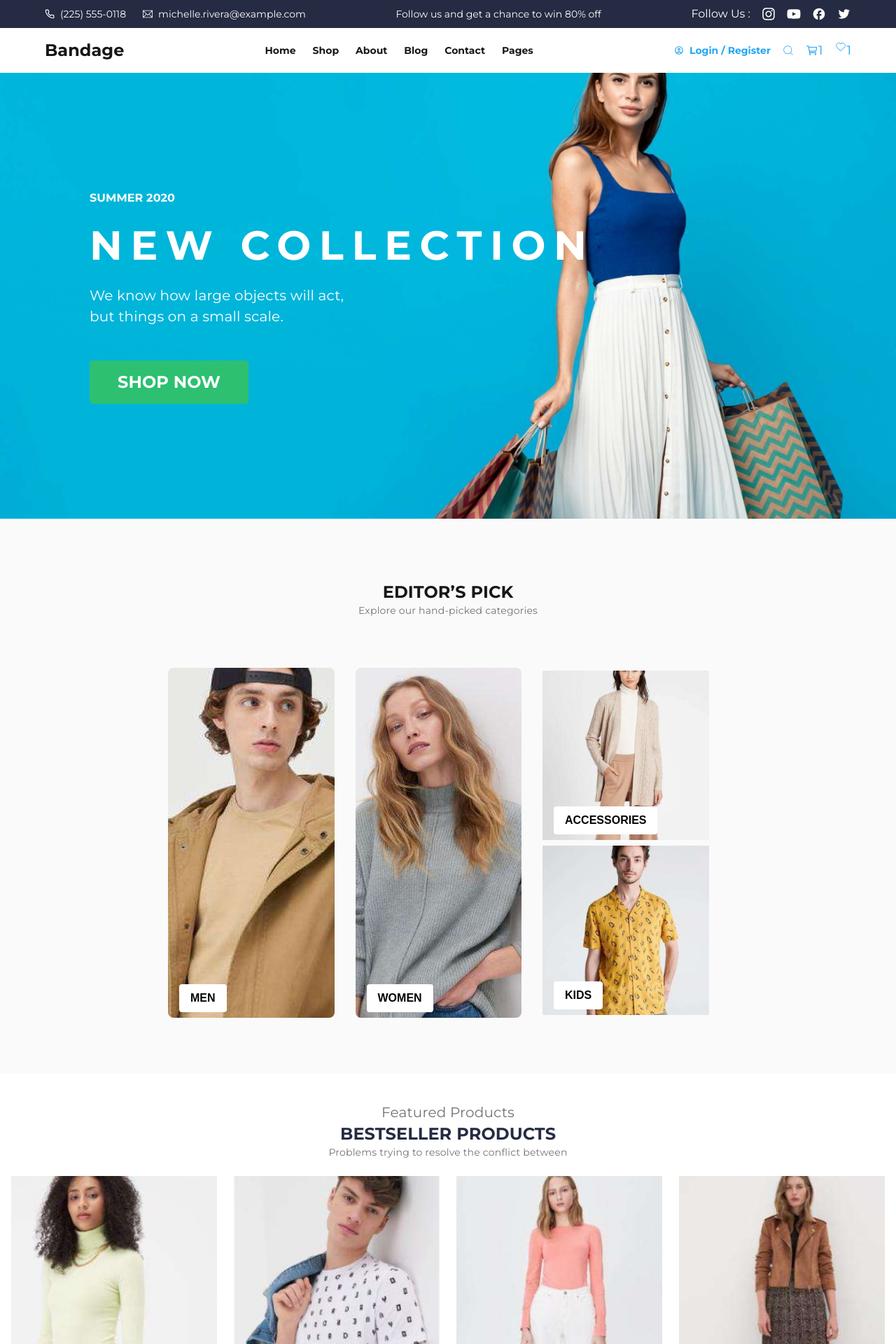
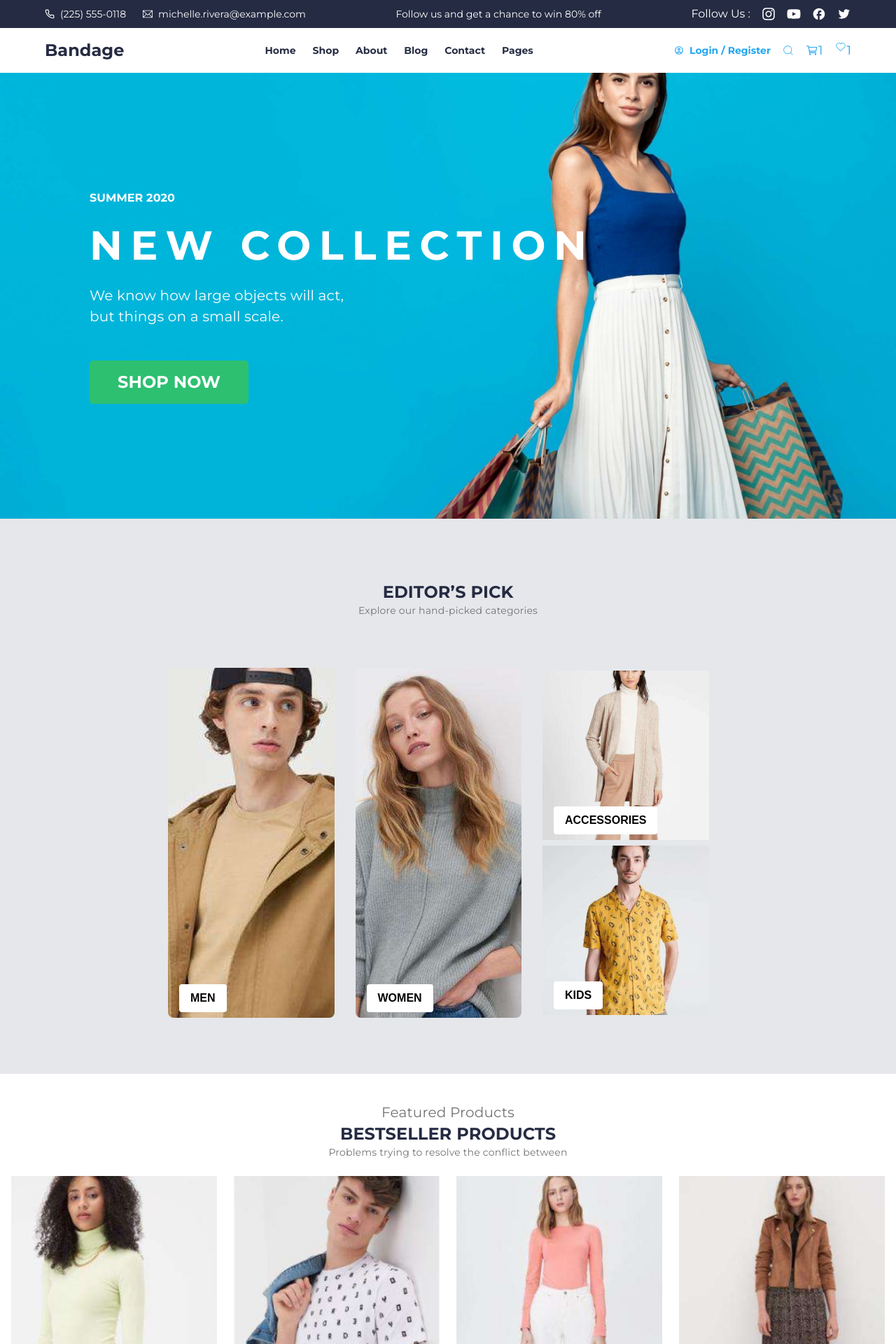
Before and after one commit to Shehreen43/UI-UX-hackathon, a Next.js app in the folder e-commerce-website/my-uiux-project/: page / in a window 1280 px wide. Shown: the top 1920 px of the page at 70% size. Built offline with nearby package versions, Linux system fonts and the light colour scheme.

Commit message:
updated.

```diff
--- a/e-commerce-website/my-uiux-project/src/app/components/Editors.tsx
+++ b/e-commerce-website/my-uiux-project/src/app/components/Editors.tsx
@@ -19,9 +19,9 @@ const categories: (Category | CategoryGroup)[] = [
 
 const EditorsSection = () => {
   return (
-    <div className="max-w-screen-2xl mx-auto bg-[#fafafa] pt-[7%] text-center pb-20">
+    <div className="max-w-screen-2xl mx-auto bg-gray-200 pt-[7%] text-center pb-20">
       <div className="mb-8">
-        <h3 className="font-montserrat text-[24px] font-bold leading-[32px] tracking-[0.1px]">
+        <h3 className="font-montserrat text-[24px] text-text2 font-bold leading-[32px] tracking-[0.1px]">
           EDITOR’S PICK
         </h3>
         <p className="font-montserrat text-[14px] text-text font-normal leading-[20px] tracking-[0.2px]">
--- a/e-commerce-website/my-uiux-project/src/app/components/Footer.tsx
+++ b/e-commerce-website/my-uiux-project/src/app/components/Footer.tsx
@@ -6,7 +6,7 @@ import { BiLogoTwitter } from "react-icons/bi";
 
 const Footer = () => {
   return (
-    <footer className="overflow-hidden bg-transparent max-w-screen-2xl mx-auto">
+    <footer className="overflow-hidden bg-white max-w-screen-2xl mx-auto">
     <div>
       {/* footer header */}
       <div className="flex flex-col md:flex-row justify-between items-center  px-20 bg-[#fafafa] py-10">
--- a/e-commerce-website/my-uiux-project/src/app/components/Header.tsx
+++ b/e-commerce-website/my-uiux-project/src/app/components/Header.tsx
@@ -38,7 +38,7 @@ const Navbar = () => {
   ];
 
   return (
-    <div className="w-full bg-white overflow-hidden bg-transparent max-w-screen-2xl mx-auto">
+    <div className="w-full bg-white overflow-hidden max-w-screen-2xl mx-auto">
       {/* Topline */}
       <div
         className={`hidden md:flex justify-between items-center px-4 md:px-8 lg:px-16 py-2 bg-text2 ${montserrat.className} text-white`}
@@ -68,7 +68,7 @@ const Navbar = () => {
 
       {/* Navbar */}
       <div
-        className={`flex justify-between items-center px-4 md:px-8 lg:px-16 py-4 ${montserrat.className}`}
+        className={`flex text-text2 justify-between items-center px-4 md:px-8 lg:px-16 py-4 ${montserrat.className}`}
       >
         {/* Brand */}
         <h3 className="text-2xl font-bold">Bandage</h3>
--- a/e-commerce-website/my-uiux-project/src/app/components/Post.tsx
+++ b/e-commerce-website/my-uiux-project/src/app/components/Post.tsx
@@ -38,7 +38,7 @@ const posts = [
 
 const FeaturedPosts = () => {
   return (
-    <section className="overflow-hidden bg-transparent max-w-screen-2xl mx-auto">
+    <section className="overflow-hidden bg-white max-w-screen-2xl mx-auto">
       <div className="flex flex-col my-10">
 
           <div className="flex flex-col my-10">
--- a/e-commerce-website/my-uiux-project/src/app/components/Univers.tsx
+++ b/e-commerce-website/my-uiux-project/src/app/components/Univers.tsx
@@ -3,7 +3,7 @@ import Image from "next/image";
 
 const Universe = () => {
   return (
-    <section className="overflow-hidden bg-transparent max-w-screen-2xl mx-auto mt-0">
+    <section className="overflow-hidden bg-white max-w-screen-2xl mx-auto mt-0">
       <div className="flex flex-col lg:flex-row items-center lg:items-start lg:text-left text-center">
         {/* Image Section */}
         <div className="hidden lg:flex  w-full lg:w-1/2">
--- a/e-commerce-website/my-uiux-project/tailwind.config.ts
+++ b/e-commerce-website/my-uiux-project/tailwind.config.ts
@@ -18,8 +18,6 @@ export default {
         prim_blue: '#23A6F0',
         orange: '#E77C40',
         secondary2: '#2DC071',
-        background: "var(--background)",
-        foreground: "var(--foreground)",
       },
     },
   },
```
